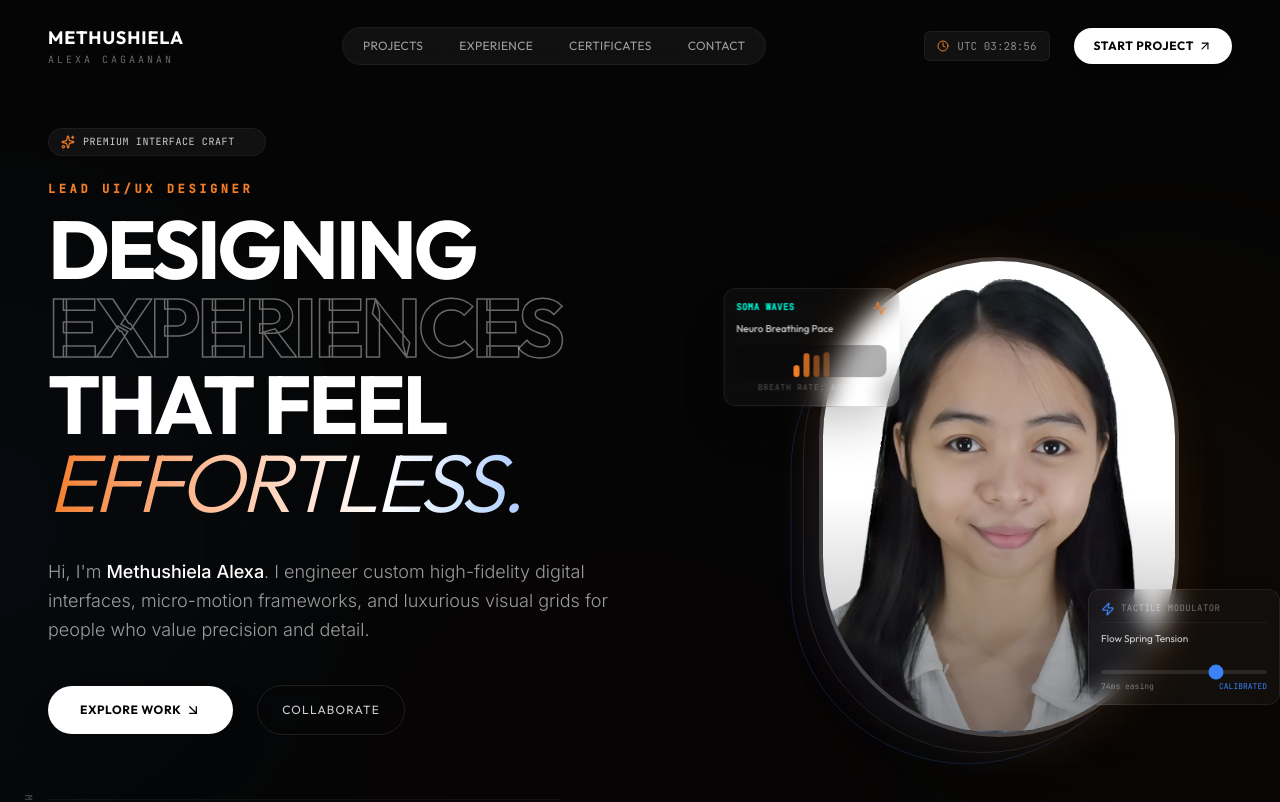
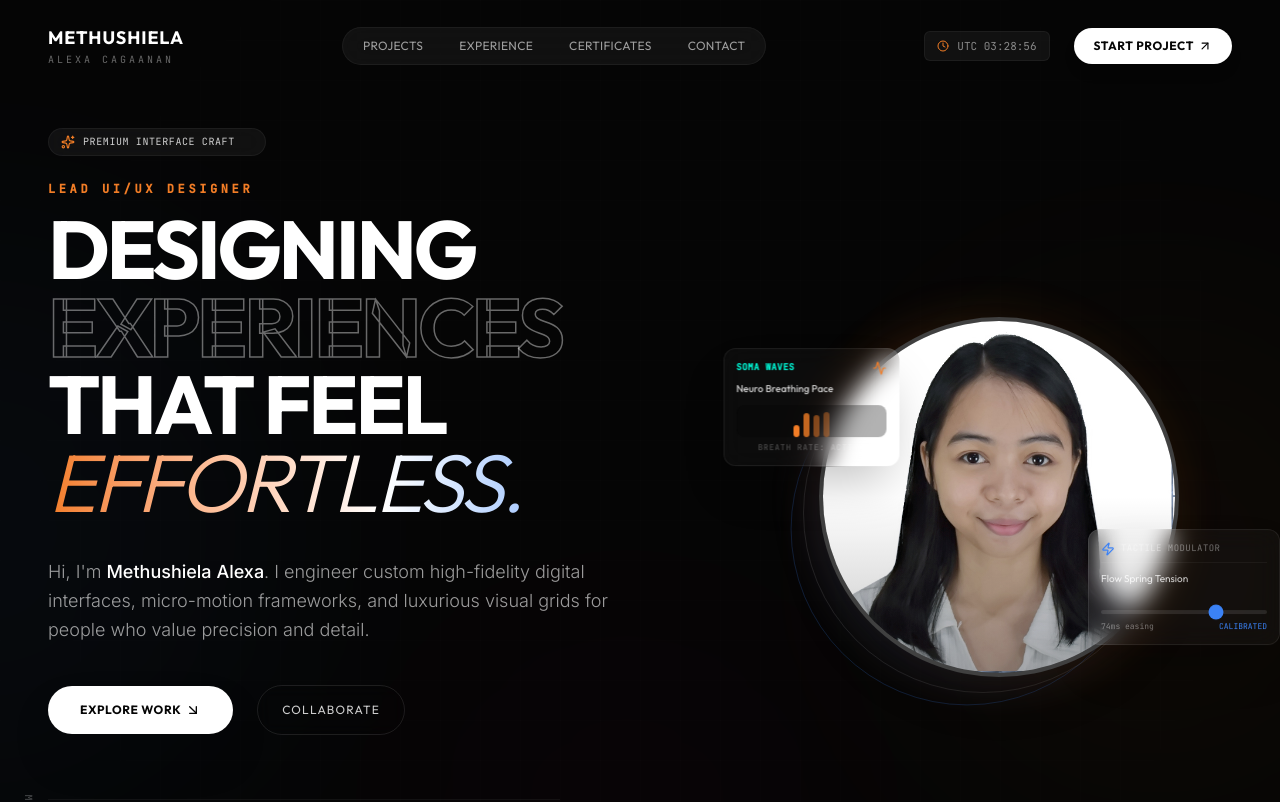
Before and after one commit to kevincaidic/alexa, a React (Vite) app: page / in a window 1280 px wide. Shown: the top 802 px of the page. Built offline with nearby package versions, Linux system fonts and the light colour scheme.

Commit message:
adding project

```diff
--- a/src/components/HeroSection.tsx
+++ b/src/components/HeroSection.tsx
@@ -187,25 +187,25 @@ export default function HeroSection() {
           className="lg:col-span-5 relative flex items-center justify-center pointer-events-auto"
           id="hero-presentation-visual"
         >
-          {/* Main Portrait Frame with Luxury Offset Polygons */}
-          <div className="relative w-full max-w-[360px] aspect-[3/4] z-10 group" id="portrait-frame">
+          {/* Main Portrait Frame - PERFECT CIRCLE */}
+          <div className="relative w-full max-w-[360px] aspect-square z-10 group" id="portrait-frame">
 
             {/* Outer offset ambient frame coordinates - CIRCULAR */}
-            <div className="absolute inset-x-0 inset-y-0 border border-white/10 -translate-x-4 translate-y-4 rounded-full -z-10 group-hover:-translate-x-2 group-hover:translate-y-2 transition-transform duration-500" />
-            <div className="absolute inset-x-0 inset-y-0 border border-accent-purple/20 -translate-x-8 translate-y-8 rounded-full -z-20 scale-[0.98] group-hover:-translate-x-4 group-hover:translate-y-4 transition-transform duration-700" />
+            <div className="absolute inset-0 border border-white/10 -translate-x-4 translate-y-4 rounded-full -z-10 group-hover:-translate-x-2 group-hover:translate-y-2 transition-transform duration-500" />
+            <div className="absolute inset-0 border border-accent-purple/20 -translate-x-8 translate-y-8 rounded-full -z-20 scale-[0.98] group-hover:-translate-x-4 group-hover:translate-y-4 transition-transform duration-700" />
 
             {/* Glowing spotlight background of image */}
             <div className="absolute -inset-1 bg-gradient-to-tr from-accent-purple/25 via-accent-teal/25 to-transparent rounded-full blur-xl opacity-80 group-hover:opacity-100 transition-opacity duration-500" />
 
-            {/* Custom Interactive Portrait Image - CIRCULAR */}
-            <div className="relative w-full h-full rounded-full overflow-hidden border-4 border-white/20 shadow-2xl">
+            {/* Custom Interactive Portrait Image - CIRCULAR with proper fit */}
+            <div className="relative w-full h-full rounded-full overflow-hidden border-4 border-white/20 shadow-2xl bg-charcoal-mid">
               <img
                 src={PORTFOLIO_OWNER.portraitUrl}
                 alt={PORTFOLIO_OWNER.name}
                 referrerPolicy="no-referrer"
-                className="w-full h-full object-cover scale-100 group-hover:scale-110 transition-all duration-700 select-none"
+                className="w-full h-full object-cover object-center scale-100 group-hover:scale-105 transition-all duration-700 select-none"
               />
-              <div className="absolute inset-0 bg-gradient-to-t from-charcoal-pure/60 via-transparent to-transparent opacity-60" />
+              <div className="absolute inset-0 bg-gradient-to-t from-charcoal-pure/40 via-transparent to-transparent opacity-60" />
             </div>
           </div>
 
```
